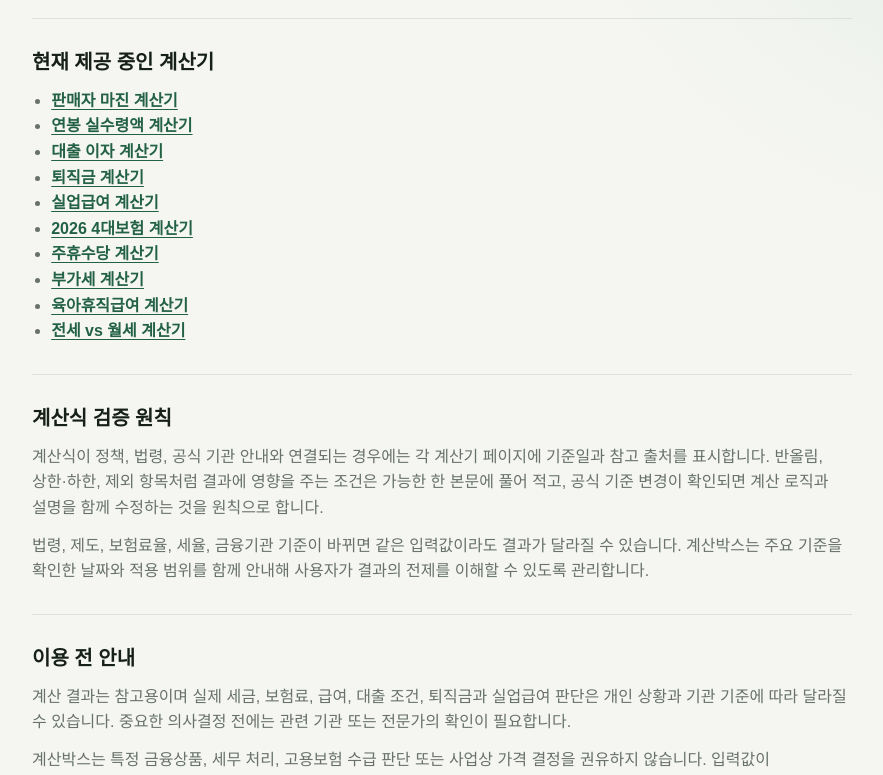
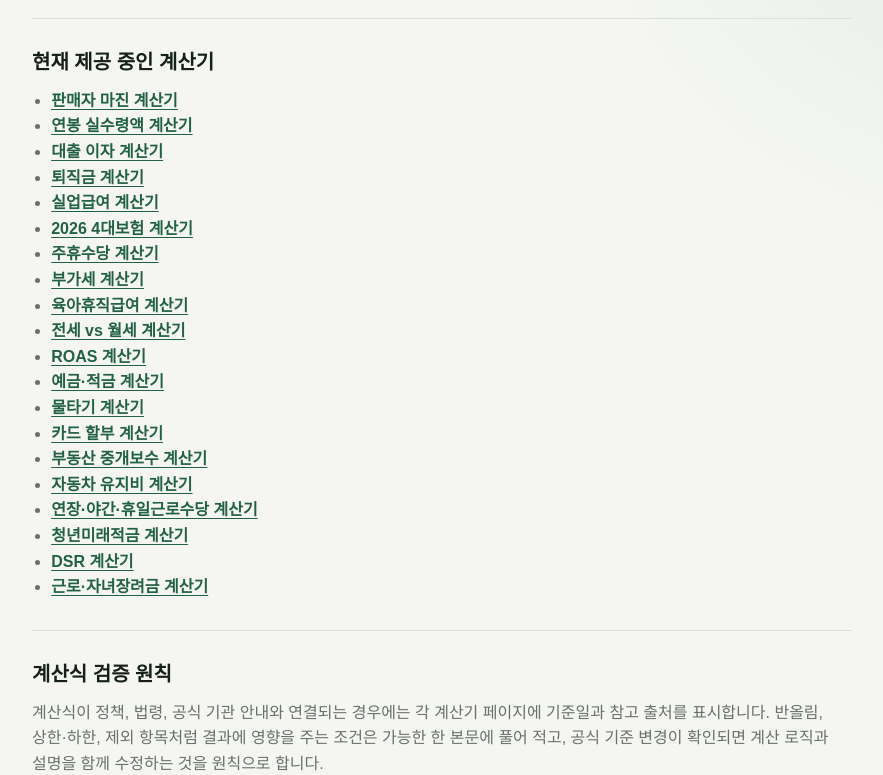
Before and after one commit to JulGi-Park/integrated-calculator, a Next.js app: page /about in a window 1280 px wide. Shown: the part 459-1234 px from the top of the page, without its empty margins (48-931 px from the left). Built offline with nearby package versions, Linux system fonts and the light colour scheme.

Commit message:
fix: sync about and updates after public calculator release

```diff
--- a/app/about/page.tsx
+++ b/app/about/page.tsx
@@ -67,6 +67,16 @@ export default function AboutPage() {
           <li><a href="/calculators/vat-profit/">부가세 계산기</a></li>
           <li><a href="/calculators/parental-leave/">육아휴직급여 계산기</a></li>
           <li><a href="/calculators/rent-vs-jeonse/">전세 vs 월세 계산기</a></li>
+          <li><a href="/calculators/roas/">ROAS 계산기</a></li>
+          <li><a href="/calculators/savings/">예금·적금 계산기</a></li>
+          <li><a href="/calculators/average-price/">물타기 계산기</a></li>
+          <li><a href="/calculators/card-installment/">카드 할부 계산기</a></li>
+          <li><a href="/calculators/brokerage-fee/">부동산 중개보수 계산기</a></li>
+          <li><a href="/calculators/car-cost/">자동차 유지비 계산기</a></li>
+          <li><a href="/calculators/overtime-pay/">연장·야간·휴일근로수당 계산기</a></li>
+          <li><a href="/calculators/youth-future-savings/">청년미래적금 계산기</a></li>
+          <li><a href="/calculators/dsr/">DSR 계산기</a></li>
+          <li><a href="/calculators/work-child-incentive/">근로·자녀장려금 계산기</a></li>
         </ul>
       </section>
 
```
Also changed, not shown: app/updates/page.tsx (+32 -0 lines), 1 other file (tests, documents, lock files or other folders).
